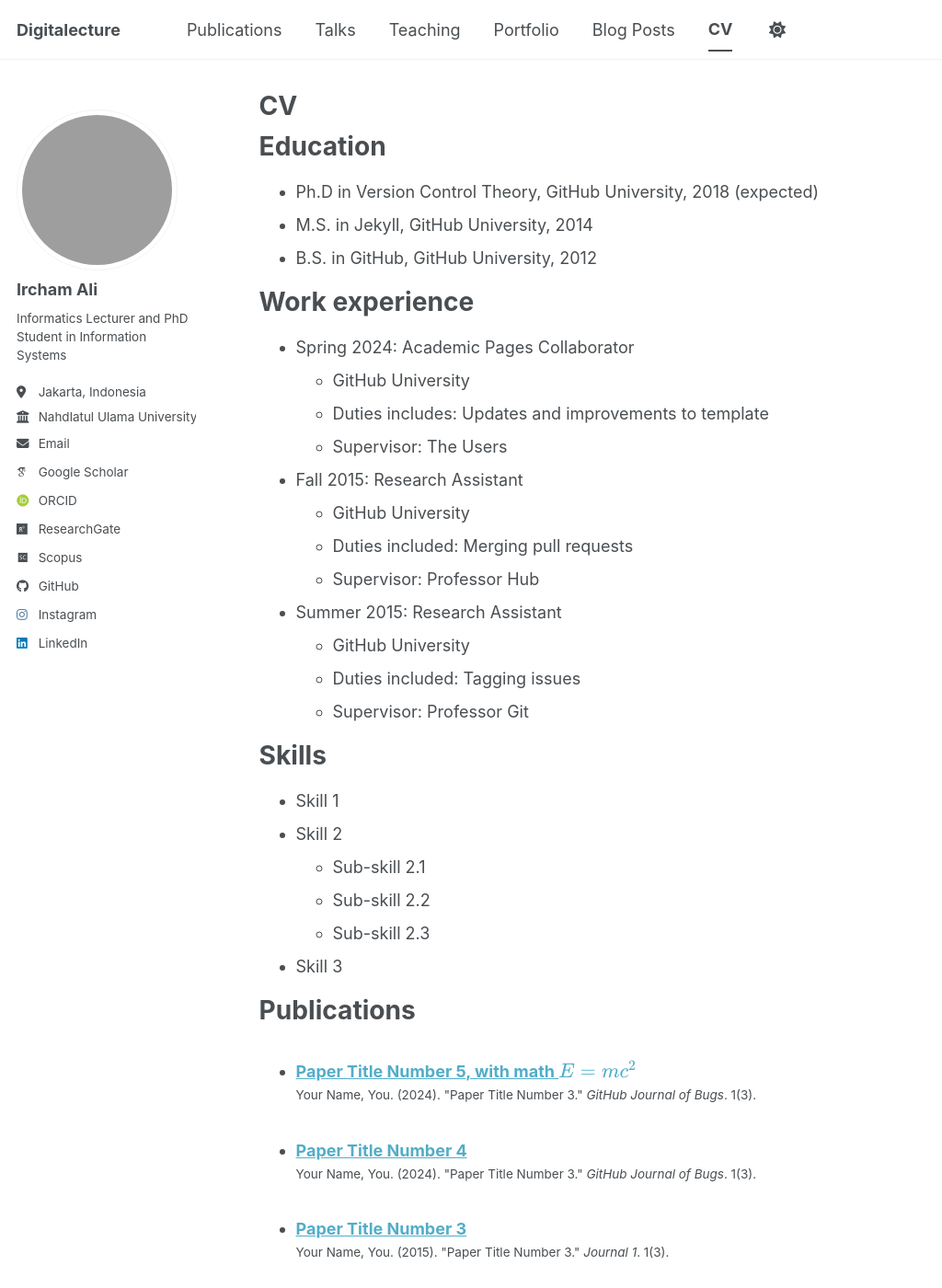
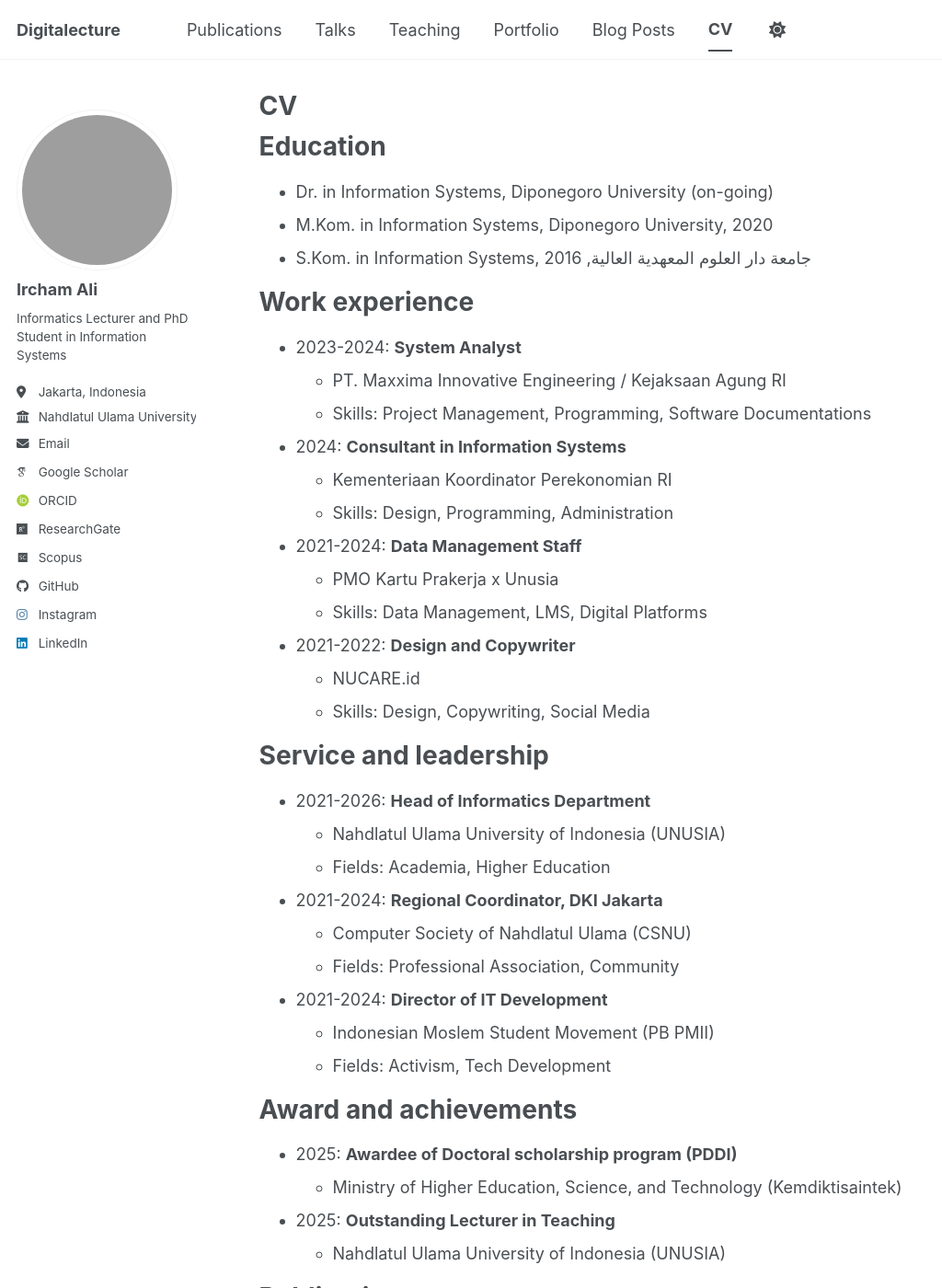
Before and after one commit to irchamali/irchamali.github.io, a Jekyll site: the page built from _pages/cv.md, in a window 1280 px wide and 1400 px high. Shown: the whole window at 92% size, without its empty margins (0-1024 px from the left). Built offline with Jekyll 4.4.1, drawn with Linux system fonts in a browser that asks for light colours; some web fonts are replaced; a script bundle is joined from its source files by our own code; library files that are not in the unit come from our copies; some of the changed text lies outside the part shown; grey boxes are pictures that could not be loaded.

Commit message:
Update cv page

```diff
--- a/_pages/cv.md
+++ b/_pages/cv.md
@@ -11,35 +11,58 @@ redirect_from:
 
 Education
 ======
-* Ph.D in Version Control Theory, GitHub University, 2018 (expected)
-* M.S. in Jekyll, GitHub University, 2014
-* B.S. in GitHub, GitHub University, 2012
+* Dr. in Information Systems, Diponegoro University (on-going)
+* M.Kom. in Information Systems, Diponegoro University, 2020
+* S.Kom. in Information Systems, جامعة دار العلوم المعهدية العالية, 2016
 
 Work experience
 ======
-* Spring 2024: Academic Pages Collaborator
-  * GitHub University
-  * Duties includes: Updates and improvements to template
-  * Supervisor: The Users
+* 2023-2024: **System Analyst**
+  * PT. Maxxima Innovative Engineering / Kejaksaan Agung RI
+  * Skills: Project Management, Programming, Software Documentations
 
-* Fall 2015: Research Assistant
-  * GitHub University
-  * Duties included: Merging pull requests
-  * Supervisor: Professor Hub
+* 2024: **Consultant in Information Systems**
+  * Kementeriaan Koordinator Perekonomian RI
+  * Skills: Design, Programming, Administration
 
-* Summer 2015: Research Assistant
-  * GitHub University
-  * Duties included: Tagging issues
-  * Supervisor: Professor Git
+* 2021-2024: **Data Management Staff**
+  * PMO Kartu Prakerja x Unusia
+  * Skills: Data Management, LMS, Digital Platforms
 
-Skills
+* 2021-2022: **Design and Copywriter**
+  * NUCARE.id
+  * Skills: Design, Copywriting, Social Media
+
+Service and leadership
+======
+* 2021-2026: **Head of Informatics Department**
+  * Nahdlatul Ulama University of Indonesia (UNUSIA)
+  * Fields: Academia, Higher Education
+
+* 2021-2024: **Regional Coordinator, DKI Jakarta**
+  * Computer Society of Nahdlatul Ulama (CSNU)
+  * Fields: Professional Association, Community
+
+* 2021-2024: **Director of IT Development**
+  * Indonesian Moslem Student Movement (PB PMII)
+  * Fields: Activism, Tech Development
+
+Award and achievements
+======
+* 2025: **Awardee of Doctoral scholarship program (PDDI)**
+  * Ministry of Higher Education, Science, and Technology (Kemdiktisaintek)
+
+* 2025: **Outstanding Lecturer in Teaching**
+  * Nahdlatul Ulama University of Indonesia (UNUSIA)
+
+<!-- Skills
 ======
 * Skill 1
 * Skill 2
   * Sub-skill 2.1
   * Sub-skill 2.2
   * Sub-skill 2.3
-* Skill 3
+* Skill 3 -->
 
 Publications
 ======
@@ -58,7 +81,3 @@ Teaching
   <ul>{% for post in site.teaching reversed %}
     {% include archive-single-cv.html %}
   {% endfor %}</ul>
-
-Service and leadership
-======
-* Currently signed in to 43 different slack teams
```
Also changed, not shown: 2 other files.
